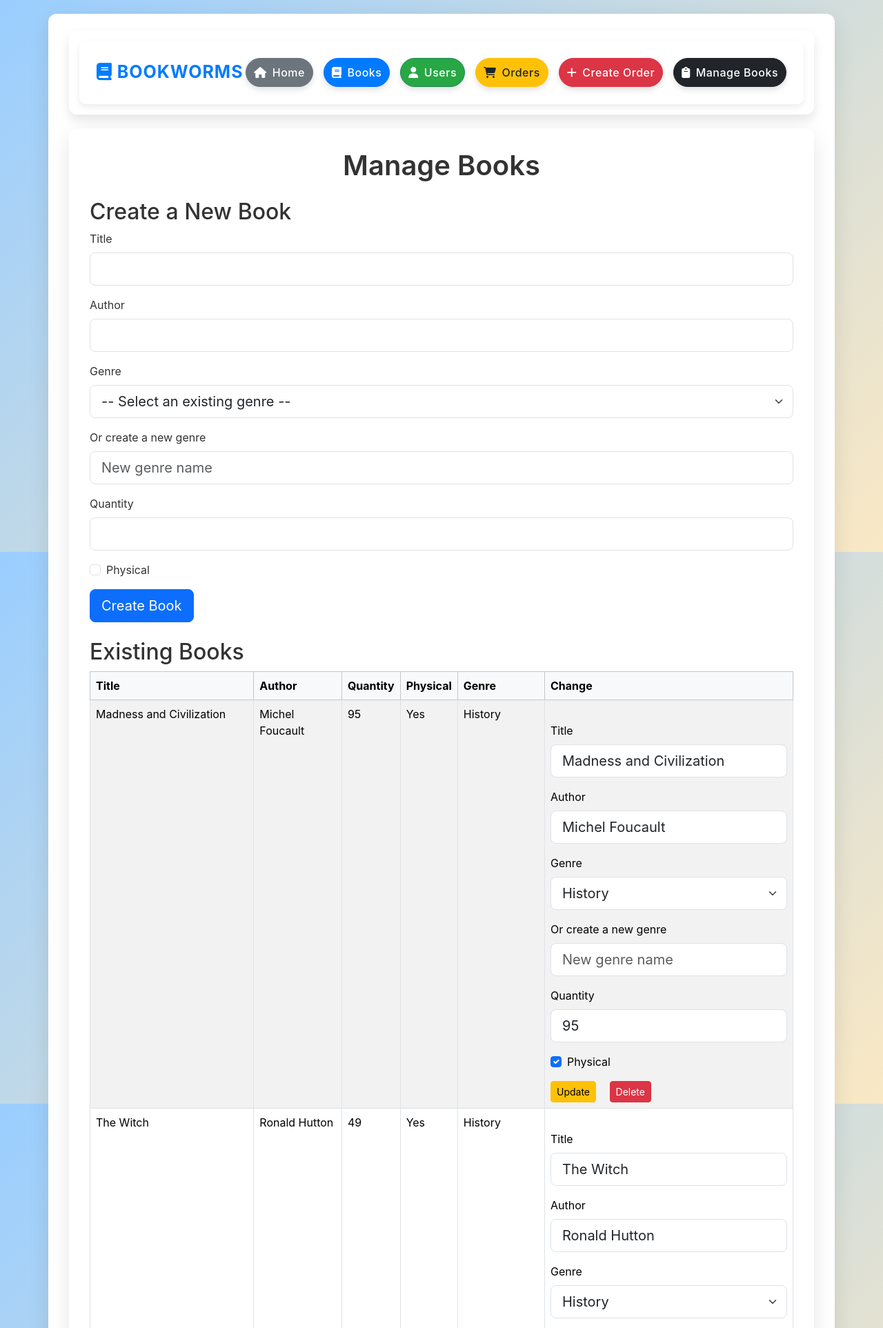
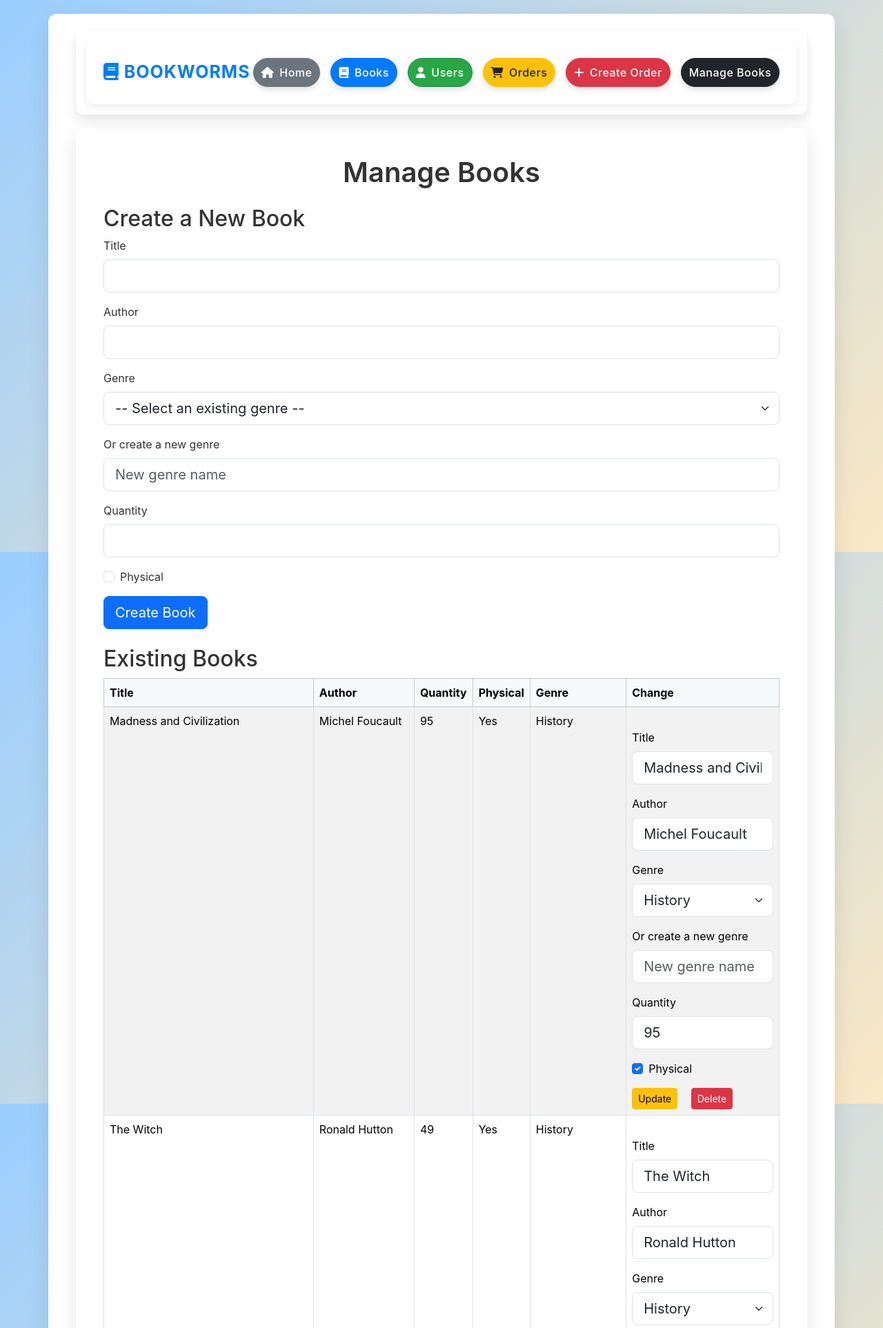
Before and after one commit to Kylea4708/Agile-Project-2025, a Flask app: page /manage-books in a window 1280 px wide. Shown: the top 1925 px of the page at 69% size. Run offline with Flask 3, Linux system fonts and the light colour scheme.

Commit message:
Revert "took care of merge conflicts locally commit"
This reverts commit 8836ac8463162452f5904c20f6b44a355de09fa3, reversing
changes made to 8be0e651fa81237eebc66309a65ed0ab2a6e9cf7.

```diff
--- a/Project/templates/base.html
+++ b/Project/templates/base.html
@@ -113,10 +113,6 @@
             content: "\f067";
         }
 
-        .navbar-links a:nth-child(6)::before {
-            content: "\f328";
-        }
-
         /* Secondary Styling for Buttons */
         .navbar-links a:hover {
             transform: translateY(-3px) scale(1.05);
@@ -146,7 +142,7 @@
 
         .container {
             background-color: white;
-            padding: 30px;
+            padding: 40px;
             border-radius: 12px;
             box-shadow: 0 10px 30px rgba(0, 0, 0, 0.1);
             margin-top: 20px;
--- a/Project/templates/manage_books.html
+++ b/Project/templates/manage_books.html
@@ -53,8 +53,7 @@
             <th>Quantity</th>
             <th>Physical</th>
             <th>Genre</th>
-            <th style="width: 360px;">Change</th>
-
+            <th>Change</th>
         </tr>
     </thead>
     <tbody>
```
